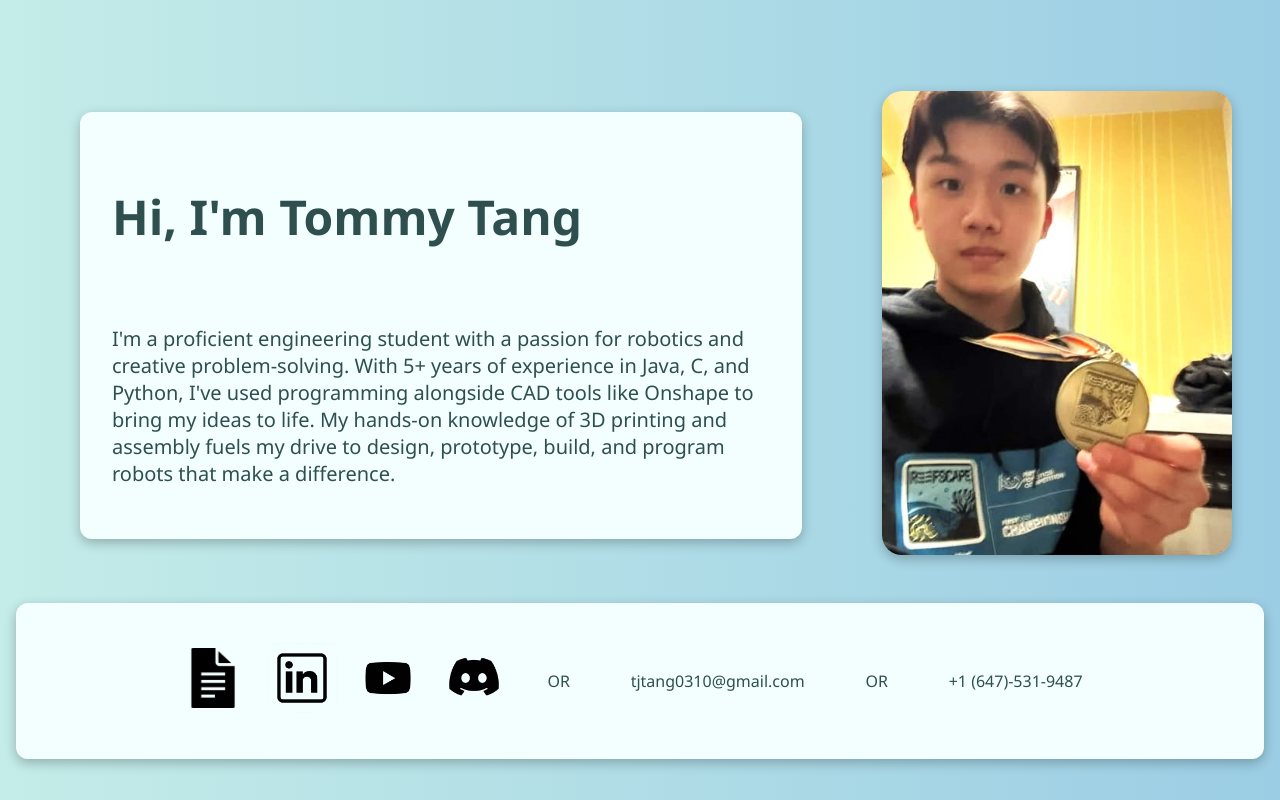
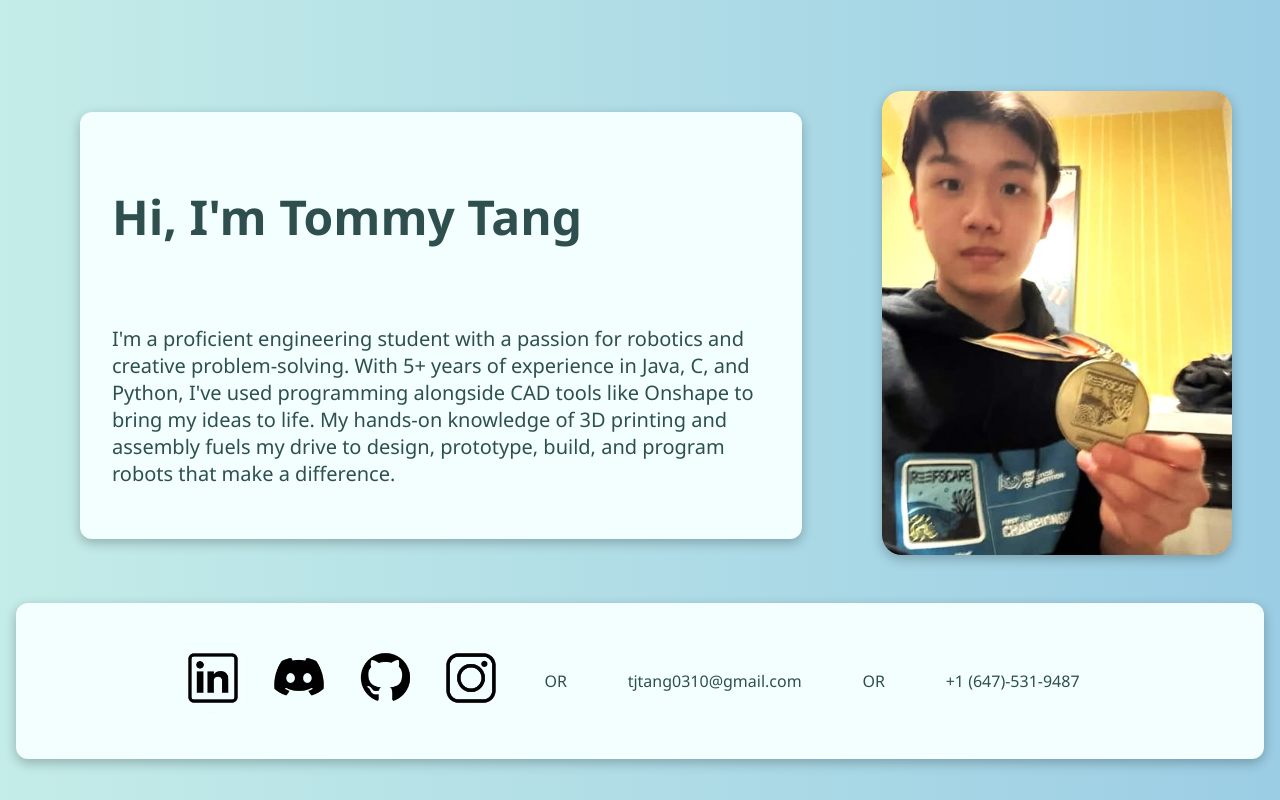
Before and after one commit to Iwilleatdonuts/Engineering-Portfolio, a plain HTML site: page index.html in a window 1280 px wide. Shown: the top 800 px of the page. Drawn offline with Linux system fonts and the light colour scheme.

Commit message:
Removed some unused items

```diff
--- a/index.html
+++ b/index.html
@@ -16,11 +16,9 @@
                     <h1>Hi, I'm Tommy Tang</h1>
                     <p>
                         I'm a proficient engineering student with a passion for robotics and creative problem-solving.
-                        With
-                        5+ years of experience in Java, C, and Python, I've used programming alongside CAD tools like
-                        Onshape to bring my ideas to life. My hands-on knowledge of 3D printing and assembly fuels my
-                        drive
-                        to design, prototype, build, and program robots that make a difference.
+                        With 5+ years of experience in Java, C, and Python, I've used programming alongside CAD tools
+                        like Onshape to bring my ideas to life. My hands-on knowledge of 3D printing and assembly fuels
+                        my drive to design, prototype, build, and program robots that make a difference.
                     </p>
                 </div>
             </section>
@@ -30,17 +28,17 @@
         </div>
         <section id="buttons" class="button-section">
             <div class="button-group">
-                <a href="Tommy Tang - Resume.pdf" class="button" target="_blank">
-                    <img src="images/resume_theme.png" alt="Resume" class="resume-logo" />
-                </a>
                 <a href="https://www.linkedin.com/in/tommy-tang-726890330/" target="_blank">
                     <img src="images/linkedin_theme.png" alt="LinkedIn" class="logo" />
                 </a>
-                <a href="https://www.youtube.com/@TommyTang-1760" target="_blank">
-                    <img src="images/youtube_theme.png" alt="Youtube" class="logo" />
-                </a>
                 <a href="https://discord.com/users/iwilleatdonuts" target="_blank">
                     <img src="images/discord_theme.png" alt="Discord" class="logo" />
+                </a>
+                <a href="https://github.com/Iwilleatdonuts" target="_blank">
+                    <img src="images/github_theme.png" alt="Github" class="logo" />
+                </a>
+                <a href="https://www.instagram.com/gnat_ymmot/" target="_blank">
+                    <img src="images/instagram_theme.png" alt="Instagram" class="logo" />
                 </a>
                 <p class="contact-info">OR</p>
                 <p class="contact-info">tjtang0310@gmail.com</p>
@@ -82,4 +80,5 @@
     </section>
 
 </body>
+
 </html>
--- a/style.css
+++ b/style.css
@@ -14,14 +14,17 @@ h1 {
 
 h2 {
   font-size: 1.5rem;
+  color: #2f4f4f;
 }
 
 h3 {
   font-size: 1.25rem;
+  color: #2f4f4f;
 }
 
 p {
   font-size: 1.25rem;
+  color: #2f4f4f;
 }
 
 .contact-info {
@@ -118,12 +121,6 @@ section {
 }
 
 /* logo stuff */
-.resume-logo {
-  padding: 0rem 0.5rem;
-  width: 60px;
-  height: 60px;
-  transition: transform 0.5s ease;
-}
 
 .logo {
   padding: 0rem 0rem;
@@ -132,17 +129,13 @@ section {
   transition: transform 0.5s ease;
 }
 
-.resume-logo:hover {
-  transform: scale(1.2);
-}
-
 .logo:hover {
   transform: scale(1.2);
 }
 
 /* cool effect stuff for things other than logos */
 .body-sections:hover, .button-section:hover, .intro-section:hover, .profile-pic:hover {
-  box-shadow: 0 16px 32px rgb(3, 57, 255, 0.25);
+  box-shadow: 0 16px 32px rgba(54, 54, 54, 0.15);
 }
 
 /* smaller screen stuff */
```
Also changed, not shown: images/github_theme.png (added), images/instagram_logo.webp (deleted), images/linkedIn_logo.png (deleted), images/mail_theme.png (deleted), images/resume_theme.png (deleted), images/youtube_theme.png (deleted), 1 other file.
